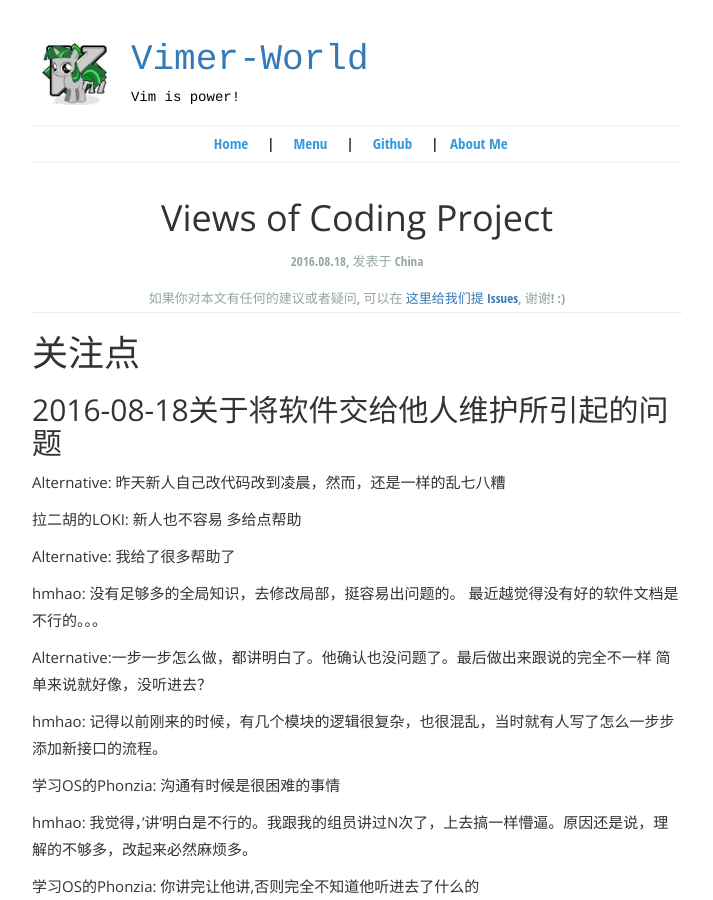
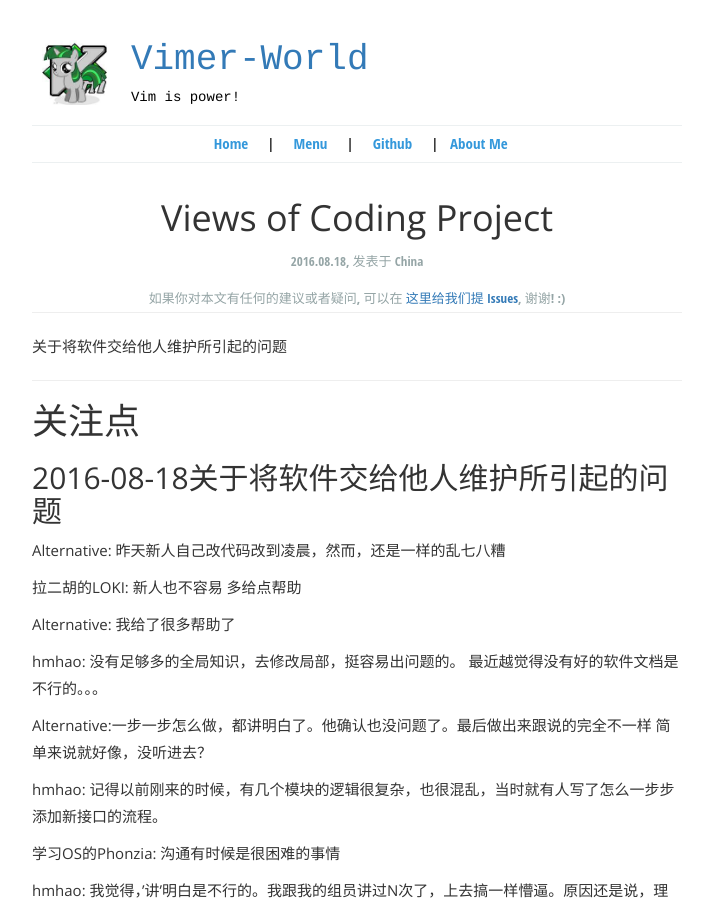
Before and after one commit to Vimer-World/Vimer-World.github.io, a Jekyll site: the page built from _posts/2016-08-18-Views-of-Coding-Project.md, in a window 1280 px wide and 900 px high. Shown: the whole window, without its empty margins (283-996 px from the left). Built offline with Jekyll 4.4.1, drawn with Linux system fonts in a browser that asks for light colours; comment, search, counter and statistics services are not loaded.

Commit message:
更新摘要

````diff
--- a/_posts/2016-08-18-Views-of-Coding-Project.md
+++ b/_posts/2016-08-18-Views-of-Coding-Project.md
@@ -4,10 +4,13 @@ title: Views of Coding Project
 time: 2016.08.18
 location: China
 pulished: true
-excerpt_separator: "```"
+excerpt_separator: "------"
 author: hmhao
 ---
 
+关于将软件交给他人维护所引起的问题
+
+------
 # 关注点
 ## 2016-08-18关于将软件交给他人维护所引起的问题
 Alternative: 昨天新人自己改代码改到凌晨，然而，还是一样的乱七八糟
@@ -79,3 +82,5 @@ hmhao：公司做流处理，里面涉及同步，打包，解包，传输控制
 VIM、markdown、gitlab、uml（staruml）及其他工具，为更规范的表述软件研发思路提供了支撑，快速的交流表达离不开工具的熟练使用。虽然彼此话能听懂，但仍然需要翻阅记录来查证和知新。
 
 当然，可以想法将细节屏蔽，那么就需要将细节进行隐藏，然后导出足够简单的接口。在软件的架构设计中，针对消息的处理，首先应当考虑分层处理，两个层次间，除了唯一的接口，不应该有互相关联的多个模块存在。将分层模型做好，做稳定，即使没有文档，也不会有人关心实现如何，因为，其他人不需要修改它。
+
+------
````
